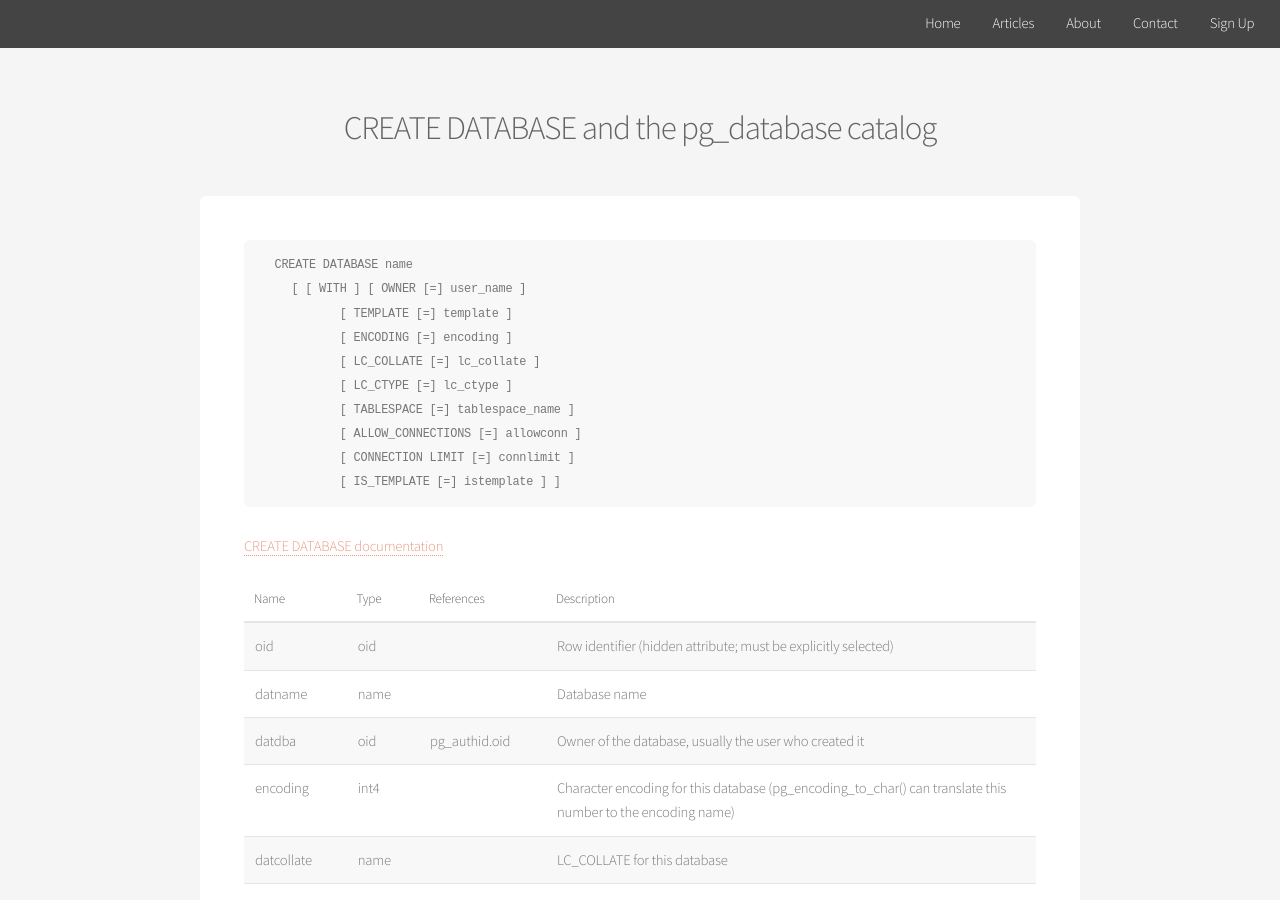
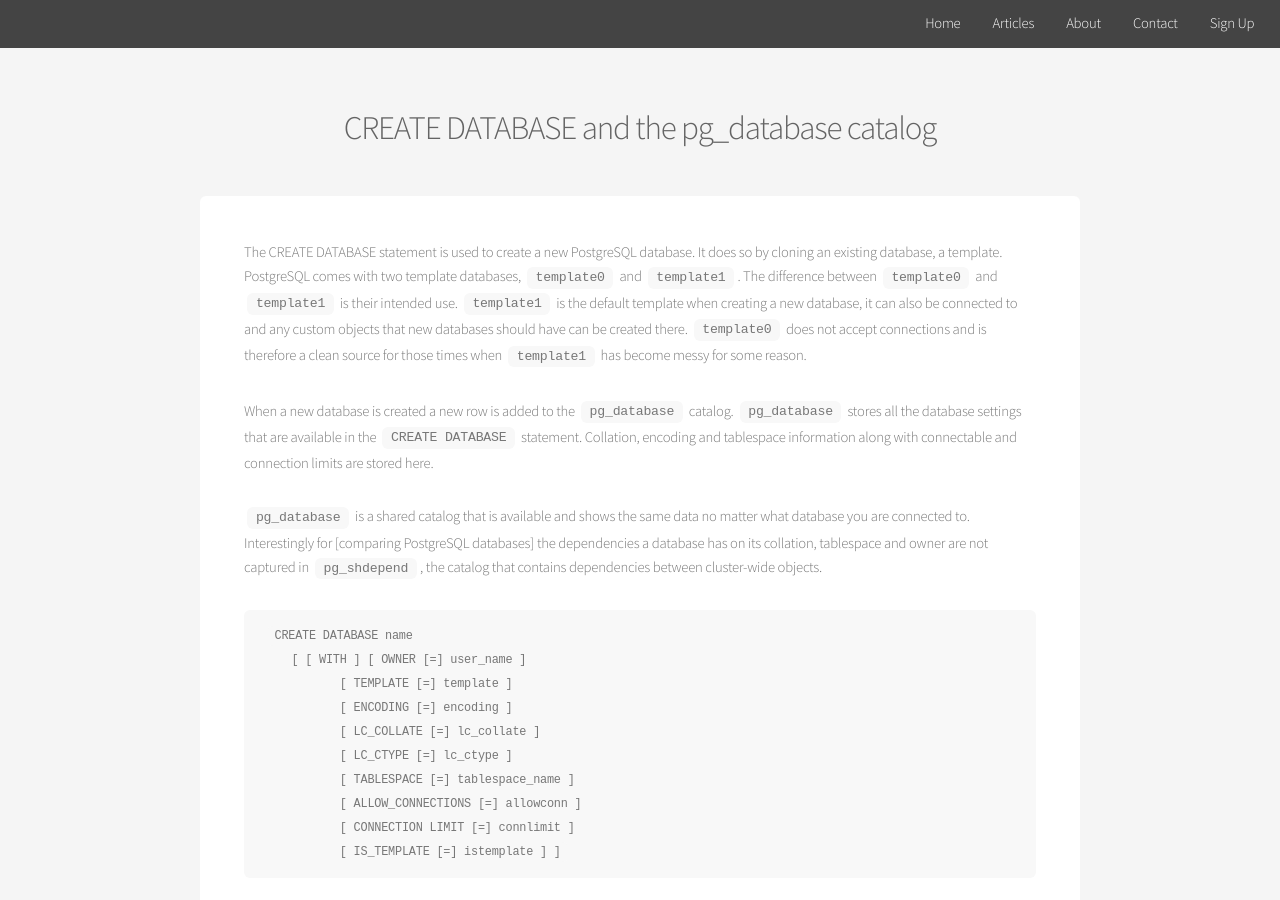
Before and after one commit to sql-migrate/backup2.sql-migrate.github.io, a Jekyll site: the page built from _posts/2017-06-06-create-database.md, in a window 1280 px wide and 900 px high. Built offline with Jekyll 4.4.1, drawn with Linux system fonts in a browser that asks for light colours; comment, search, counter and statistics services are not loaded.

Commit message:
Update 2017-06-06-create-database.md

````diff
--- a/_posts/2017-06-06-create-database.md
+++ b/_posts/2017-06-06-create-database.md
@@ -2,6 +2,12 @@
 layout: post
 title: CREATE DATABASE and the pg_database catalog
 ---
+
+The CREATE DATABASE statement is used to create a new PostgreSQL database. It does so by cloning an existing database, a template. PostgreSQL comes with two template databases, ```template0``` and ```template1```. The difference between ```template0``` and ```template1``` is their intended use. ```template1``` is the default template when creating a new database, it can also be connected to and any custom objects that new databases should have can be created there. ```template0``` does not accept connections and is therefore a clean source for those times when ```template1``` has become messy for some reason.
+
+When a new database is created a new row is added to the ```pg_database``` catalog. ```pg_database``` stores all the database settings that are available in the ```CREATE DATABASE``` statement. Collation, encoding and tablespace information along with connectable and connection limits are stored here.
+
+```pg_database``` is a shared catalog that is available and shows the same data no matter what database you are connected to. Interestingly for [comparing PostgreSQL databases] the dependencies a database has on its collation, tablespace and owner are not captured in ```pg_shdepend```, the catalog that contains dependencies between cluster-wide objects.
 
 ```SQL
 CREATE DATABASE name
@@ -15,7 +21,7 @@ CREATE DATABASE name
            [ CONNECTION LIMIT [=] connlimit ]
            [ IS_TEMPLATE [=] istemplate ] ]
 ```
-[CREATE DATABASE documentation](https://www.postgresql.org/docs/current/static/sql-createtable.html)
+[CREATE DATABASE documentation](https://www.postgresql.org/docs/current/static/sql-createdatabase.html)
 
 
 |Name|Type|References|Description|
@@ -35,4 +41,4 @@ CREATE DATABASE name
 |dattablespace|	oid|pg_tablespace.oid|	The default tablespace for the database. Within this database, all tables for which pg_class.reltablespace is zero will be stored in this tablespace; in particular, all the non-shared system catalogs will be there.
 |datacl|	aclitem[]	|| 	Access privileges; see GRANT and REVOKE for details|
 
-[pg_class documentation](https://www.postgresql.org/docs/current/static/catalog-pg-class.html)
+[pg_class documentation](https://www.postgresql.org/docs/current/static/catalog-pg-database.html)
````
